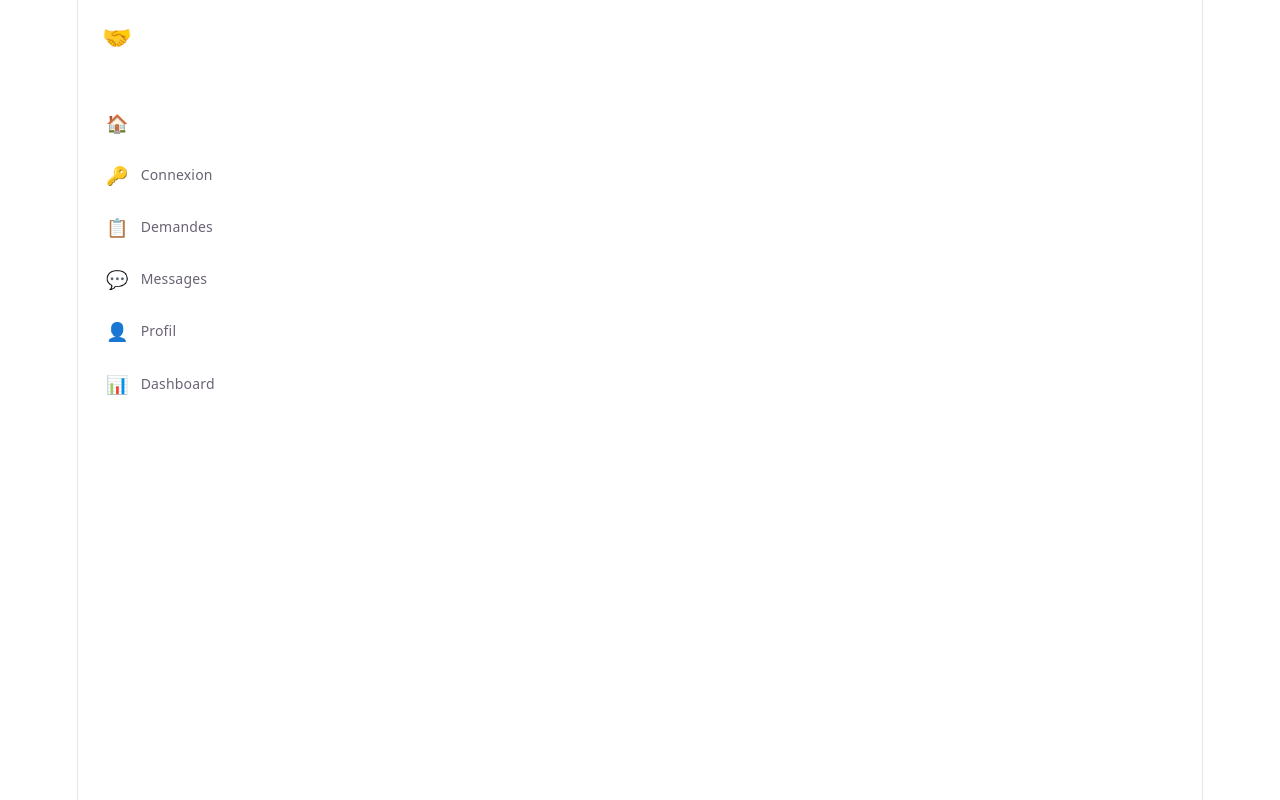
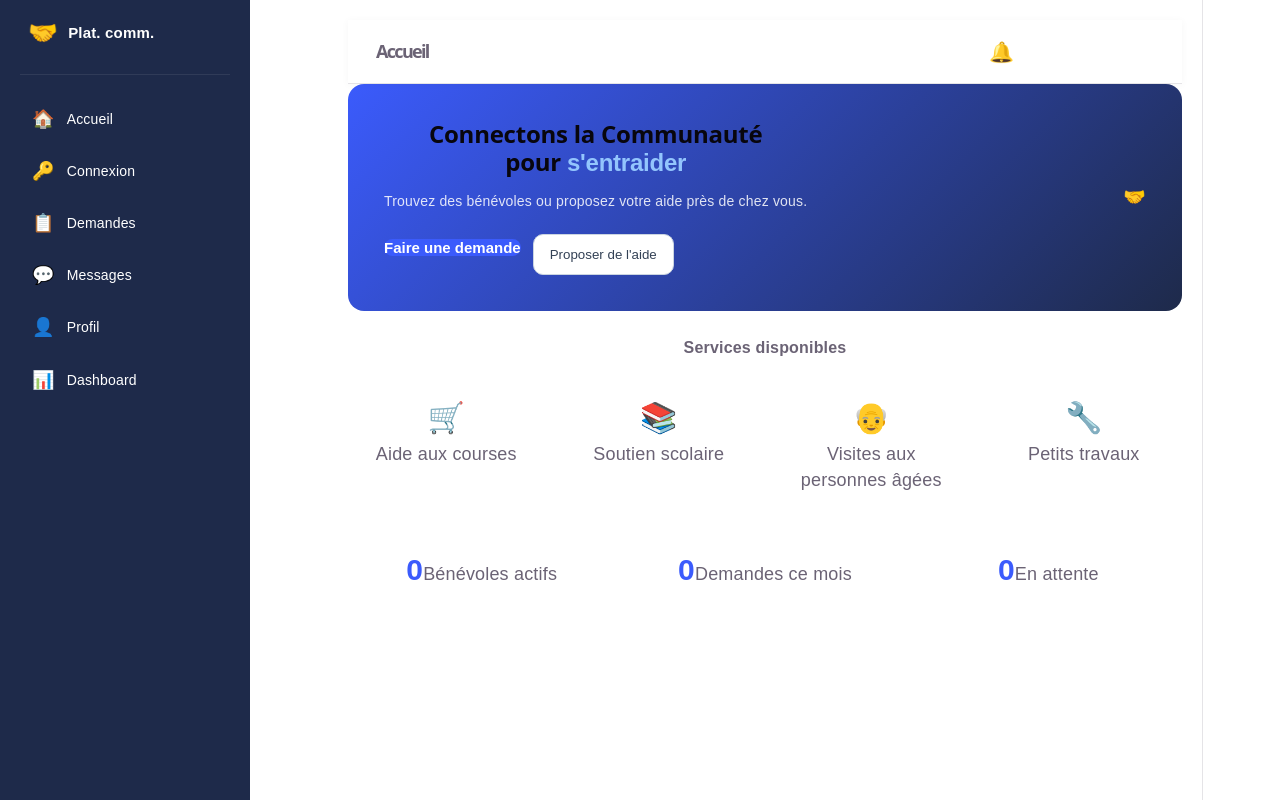
Before and after one commit to jeandonley9-code/Final-Web2, a React (Vite) app: page / in a window 1280 px wide. Shown: the top 800 px of the page. Built offline with nearby package versions, Linux system fonts and the light colour scheme.

Commit message:
changement

```diff
--- a/src/pages/Accueil.css
+++ b/src/pages/Accueil.css
@@ -1,176 +1,147 @@
-.accueil{
-  display:flex;
-  flex-direction:column;
-  gap:24px;
+/* RESET */
+* {
+    margin: 0;
+    padding: 0;
+    box-sizing: border-box;
+    font-family: Arial, sans-serif;
 }
 
-/* HERO */
-.hero{
-  display:flex;
-  justify-content:space-between;
-  align-items:center;
-
-  background:linear-gradient(135deg,#3B5BFC 0%,#1E2A4A 100%);
-
-  color:white;
-
-  padding:40px;
-
-  border-radius:20px;
+/* LAYOUT GLOBAL */
+.app-container {
+    display: flex;
+    min-height: 100vh;
+    background: #f5f7fb;
 }
 
-.hero-text h2{
-  font-size:36px;
-  line-height:1.3;
-  margin-bottom:10px;
+/* SIDEBAR */
+.sidebar {
+    width: 250px;
+    background: #1e2a4a;
+    color: white;
+    padding: 20px;
+    position: fixed;
+    height: 100vh;
+    left: 0;
+    top: 0;
 }
 
-.hero-text h2 span{
-  color:#93c5fd;
+.logo {
+    font-size: 20px;
+    margin-bottom: 30px;
 }
 
-.hero-text p{
-  margin-bottom:20px;
-  font-size:16px;
+.menu {
+    list-style: none;
 }
 
-/* BUTTONS */
-.hero-btns{
-  display:flex;
-  gap:14px;
+.menu li {
+    padding: 12px;
+    margin-bottom: 10px;
+    border-radius: 8px;
+    cursor: pointer;
+    opacity: 0.9;
 }
 
-.btn-primary{
-  background:#fff;
-  color:#3B5BFC;
-
-  border:none;
-
-  padding:12px 20px;
-
-  border-radius:10px;
-
-  font-weight:600;
-  cursor:pointer;
+.menu li:hover,
+.menu li.active {
+    background: #3b5bfc;
+    opacity: 1;
 }
 
-.btn-outline{
-  background:transparent;
-  color:white;
-
-  border:2px solid white;
-
-  padding:12px 20px;
-
-  border-radius:10px;
-
-  font-weight:600;
-  cursor:pointer;
+/* CONTENU DROITE */
+.main-content {
+    margin-left: 250px; /* ENPÒTAN: sa evite overlap */
+    padding: 20px;
+    width: calc(100% - 250px);
 }
 
-.hero-image{
-  font-size:120px;
-  opacity:0.2;
+/* ACCUEIL */
+.accueil {
+    display: flex;
+    flex-direction: column;
+    gap: 24px;
 }
 
-/* TITLES */
-.section-title{
-  font-size:22px;
-  font-weight:700;
-  color:#1E2A4A;
+/* HERO SECTION */
+.hero {
+    display: flex;
+    align-items: center;
+    justify-content: space-between;
+    background: linear-gradient(135deg, #3B5BFC 0%, #1E2A4A 100%);
+    color: white;
+    padding: 36px;
+    border-radius: 16px;
+}
+
+.hero-text h2 {
+    font-size: 24px;
+    font-weight: 700;
+}
+
+.hero-text h2 span {
+    color: #93c5fd;
+}
+
+.hero-text p {
+    margin: 10px 0 20px;
+    opacity: 0.85;
+    font-size: 14px;
+}
+
+.hero-btns {
+    display: flex;
+    gap: 12px;
 }
 
 /* SERVICES */
-.services-grid{
-  display:grid;
-  grid-template-columns:repeat(auto-fit,minmax(180px,1fr));
-  gap:20px;
+.section-title {
+    font-size: 16px;
+    font-weight: 600;
 }
 
-.service-card{
-  background:white;
-
-  padding:25px;
-
-  border-radius:18px;
-
-  display:flex;
-  flex-direction:column;
-  align-items:center;
-
-  gap:12px;
-
-  transition:0.3s;
-
-  box-shadow:0 4px 12px rgba(0,0,0,0.05);
+.services-grid {
+    display: grid;
+    grid-template-columns: repeat(4, 1fr);
+    gap: 16px;
 }
 
-.service-card:hover{
-  transform:translateY(-5px);
+.service-card {
+    display: flex;
+    flex-direction: column;
+    align-items: center;
+    padding: 20px;
+    background: white;
+    border-radius: 14px;
+    cursor: pointer;
+    transition: 0.2s;
 }
 
-.service-icon{
-  font-size:38px;
+.service-card:hover {
+    transform: translateY(-4px);
+    box-shadow: 0 8px 24px rgba(59,91,252,0.15);
 }
 
-.service-label{
-  font-weight:600;
-  text-align:center;
+.service-icon {
+    font-size: 30px;
+    margin-bottom: 10px;
 }
 
 /* STATS */
-.stats-row{
-  display:grid;
-  grid-template-columns:repeat(auto-fit,minmax(220px,1fr));
-  gap:20px;
+.stats-row {
+    display: grid;
+    grid-template-columns: repeat(3, 1fr);
+    gap: 16px;
 }
 
-.stat-card{
-  background:white;
-
-  padding:30px;
-
-  border-radius:18px;
-
-  display:flex;
-  flex-direction:column;
-  align-items:center;
-
-  gap:10px;
-
-  box-shadow:0 4px 12px rgba(0,0,0,0.05);
+.stat-card {
+    background: white;
+    padding: 20px;
+    border-radius: 14px;
+    text-align: center;
 }
 
-.stat-num{
-  font-size:38px;
-  font-weight:700;
-  color:#3B5BFC;
+.stat-num {
+    font-size: 30px;
+    font-weight: bold;
+    color: #3b5bfc;
 }
-
-.stat-label{
-  color:#6b7280;
-  font-weight:500;
-}
-
-/* RESPONSIVE */
-@media(max-width:768px){
-
-  .hero{
-    flex-direction:column;
-    text-align:center;
-    gap:20px;
-  }
-
-  .hero-text h2{
-    font-size:28px;
-  }
-
-  .hero-btns{
-    justify-content:center;
-    flex-wrap:wrap;
-  }
-
-  .hero-image{
-    font-size:80px;
-  }
-}
```
